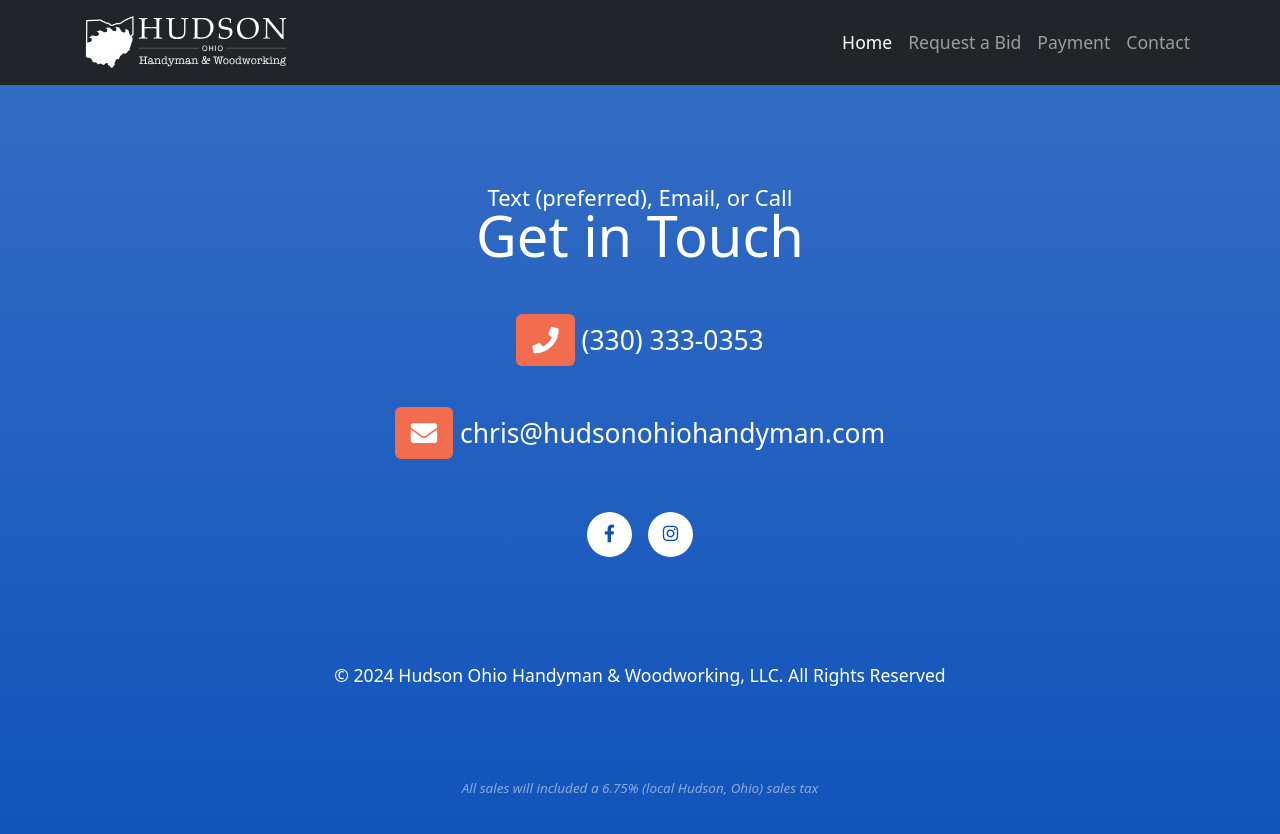
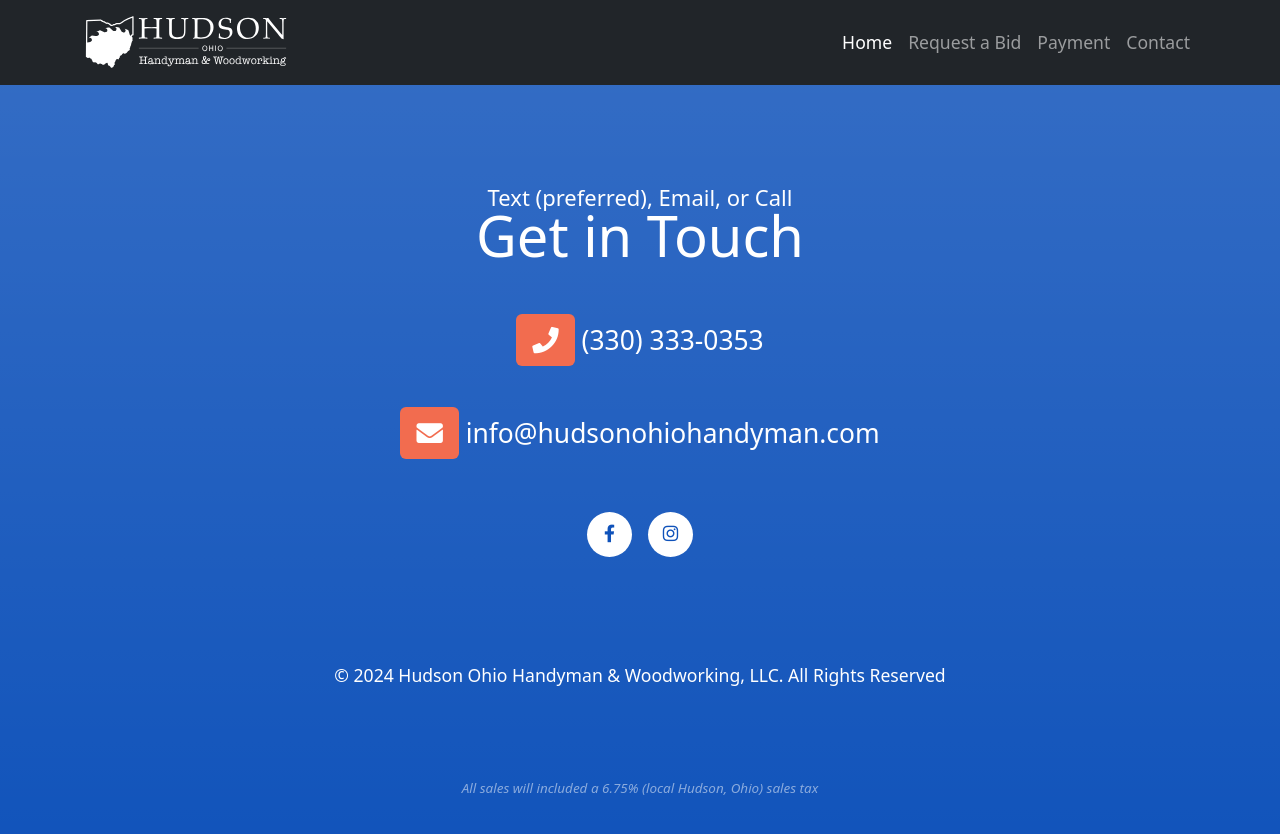
Before and after one commit to ChrisHonniball/hudson-ohio-handyman-and-renovations, a Jekyll site: the page built from index.html, in a window 1280 px wide and 900 px high, scrolled down 1002 px. Shown: the top 834 px of the window. Built offline with Jekyll 4.4.1, drawn with Linux system fonts in a browser that asks for light colours; the list of posts is cut into pages by our own code.

Commit message:
changed email address

```diff
--- a/_config.yml
+++ b/_config.yml
@@ -1,5 +1,5 @@
 title: "Hudson Ohio Handyman & Woodworking"
-email: "chris@hudsonohiohandyman.com"
+email: "info@hudsonohiohandyman.com"
 description: Locally owned Hudson, Ohio handyman for your small home projects and woodworking services.
 baseurl: "" # the subpath of your site, e.g. /blog
 url: "https://hudsonohiohandymanandwoodworking.com" # the base hostname & protocol for your site, e.g. http://example.com
```
